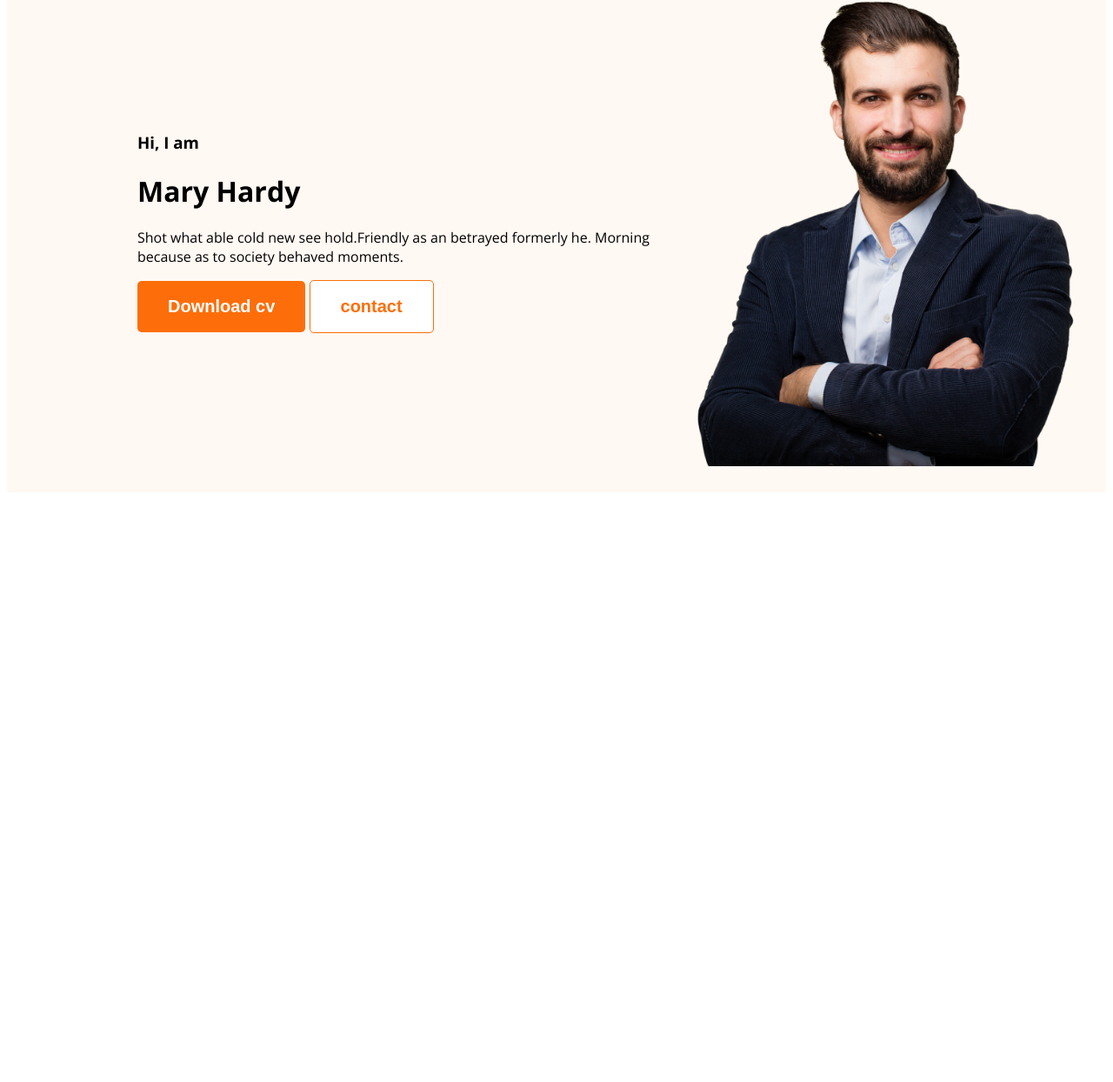
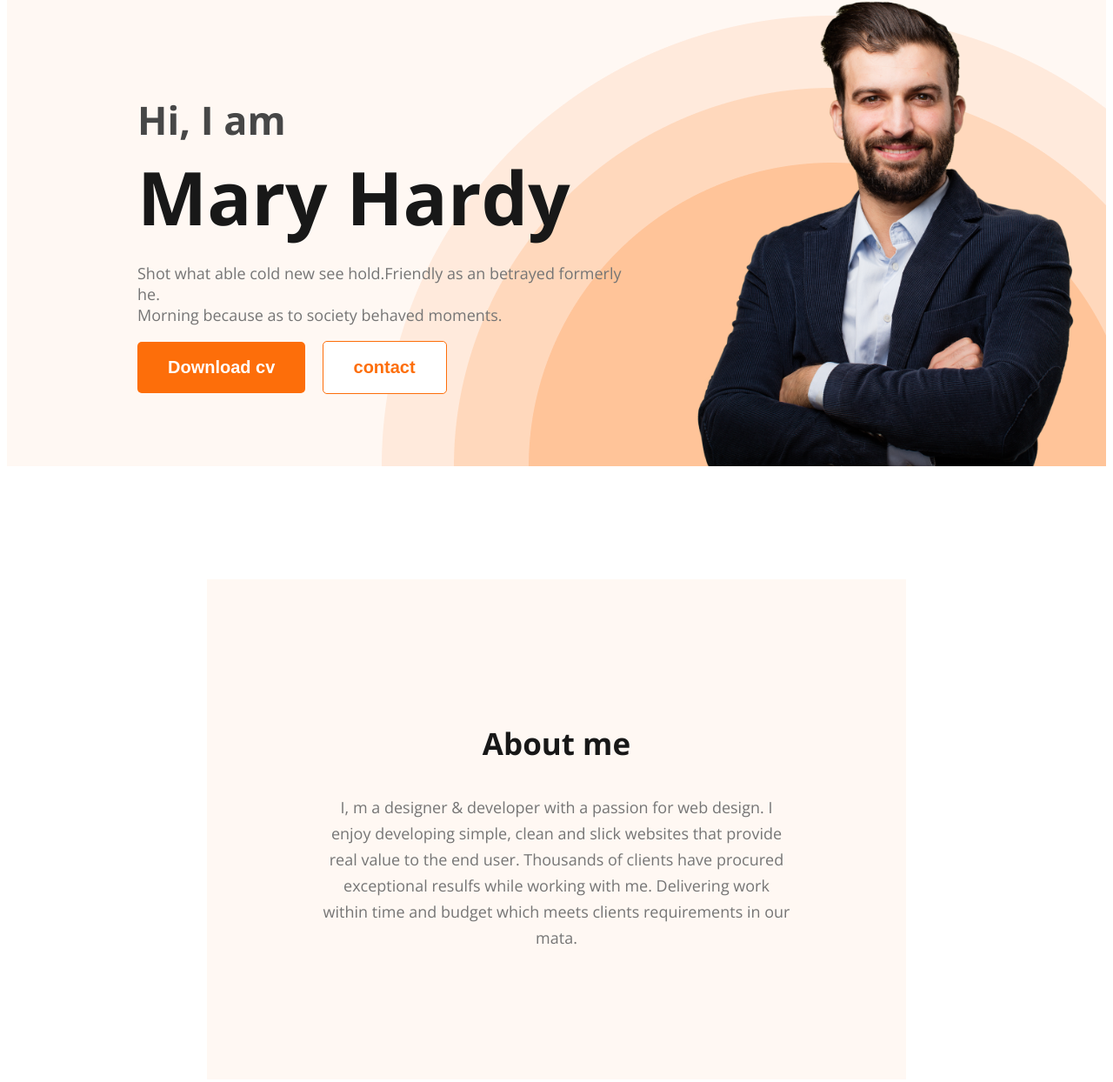
Before and after one commit to ShahrinAlfi/developer-portfolio-module-1, a plain HTML site: page index.html in a window 1280 px wide. Shown: the part 209-1453 px from the top of the page at 87% size. Before the commit the page ends 800 px from the top, so only its background shows below. Drawn offline with nearby package versions, Linux system fonts and the light colour scheme.

Commit message:
about section added

```diff
--- a/index.html
+++ b/index.html
@@ -8,7 +8,7 @@
     <!-- =========================== font-link shob shomoy css er upore boshbe ================== -->
     <link rel="preconnect" href="https://fonts.googleapis.com">
 <link rel="preconnect" href="https://fonts.gstatic.com" crossorigin>
-<link href="https://fonts.googleapis.com/css2?family=Open+Sans:wght@400;700;800&display=swap" rel="stylesheet">
+<link href="https://fonts.googleapis.com/css2?family=Open+Sans:wght@400;600;700;800&display=swap" rel="stylesheet">
 
     <link rel="stylesheet" href="./styles/portfolio.css">
 </head>
@@ -27,8 +27,8 @@
             <div class="banner-content">
                 <h3 class="banner-greeting">Hi, I  am</h3>
                 <h1 class="banner-title">Mary Hardy</h1>
-                <p>Shot what able cold new see hold.Friendly as an betrayed formerly he. Morning because as to society behaved moments.</p>
-                <button class="btn-primary">Download cv</button>
+                <p>Shot what able cold new see hold.Friendly as an betrayed formerly he. <br> Morning because as to society behaved moments.</p>
+                <button class="btn-primary cv-btn">Download cv</button>
                 <button class="btn-primary hollow-btn">contact</button>
             </div>
             <img class="profile-pic" src="./images/hardy.png" alt="">
@@ -38,7 +38,13 @@
     </header>
 
     <main>
+        <section class="about">
+            <h3 class="section-title">About me</h3>
+            <p class="section-description">
+                I, m a designer & developer with a passion for web design. I enjoy developing simple, clean and slick websites that provide real value to the end user. Thousands of clients have procured exceptional resulfs while working with me. Delivering work within time and budget which meets clients requirements in our mata.
+            </p>
 
+        </section>
     </main>
 
     <footer>
--- a/styles/portfolio.css
+++ b/styles/portfolio.css
@@ -17,9 +17,22 @@ body {
   font-size: 20px;
   font-weight: 700;
   padding: 18px 35px;
-
 }
 
+.section-title {
+  color: #181818;
+  text-align: center;
+  font-size: 35px;
+  font-weight: 700;
+  line-height: normal;
+}
+.section-description {
+  color:  #757575;
+  text-align: center;
+  font-size: 18px;
+  font-weight: 400;
+  line-height: 30px;
+}
 /* =========== end common shared styles =======   */
 
 /* =========== nav related style ===== */
@@ -54,24 +67,53 @@ nav a {
 }
 
 /* ==================================== header related styles ============ */
-.header{
-    background: #FFF8F3;
-    /* height: 838px; */
+.header {
+  background: #fff8f3;
+  background-image: url("../images/header_bg.png");
+  background-repeat: no-repeat;
+  background-position: bottom right;
+  /* height: 838px; */
 }
 
-.banner{
-    padding: 30px 30px 30px 150px;
-    display: flex;
-    align-items: center;
+.banner {
+  padding: 30px 30px 0px 150px;
+  display: flex;
+  align-items: center;
+  justify-content: space-between;
 }
 
-.banner .profile-pic{
-    width: 480px;
-
+.banner-content {
+  max-width: 585px;
 }
 
-.hollow-btn{
-    border-radius: 5px;
+.banner .profile-pic {
+  width: 480px;
+}
+
+.banner .banner-greeting {
+  font-size: 45px;
+  font-weight: 600px;
+  margin-bottom: 0;
+  color: #474747;
+}
+.banner .banner-title {
+  font-size: 85px;
+  font-weight: 700px;
+  margin-top: 0;
+  color: #181818;
+  margin-bottom: 15px;
+}
+.banner p {
+  font-size: 18px;
+  font-weight: 400;
+  color: #757575;
+}
+.banner .cv-btn {
+  margin-right: 15px;
+}
+
+.hollow-btn {
+  border-radius: 5px;
   background: white;
   border: 1px solid #fd6e0a;
   color: #fd6e0a;
@@ -79,3 +121,11 @@ nav a {
   font-weight: 700;
   padding: 18px 35px;
 }
+
+/* ========================== main section styles ========== */
+.about {
+  padding: 130px;
+  background-color: #fff8f3;
+  margin: 130px 230px;
+  text-align: center;
+}
```
